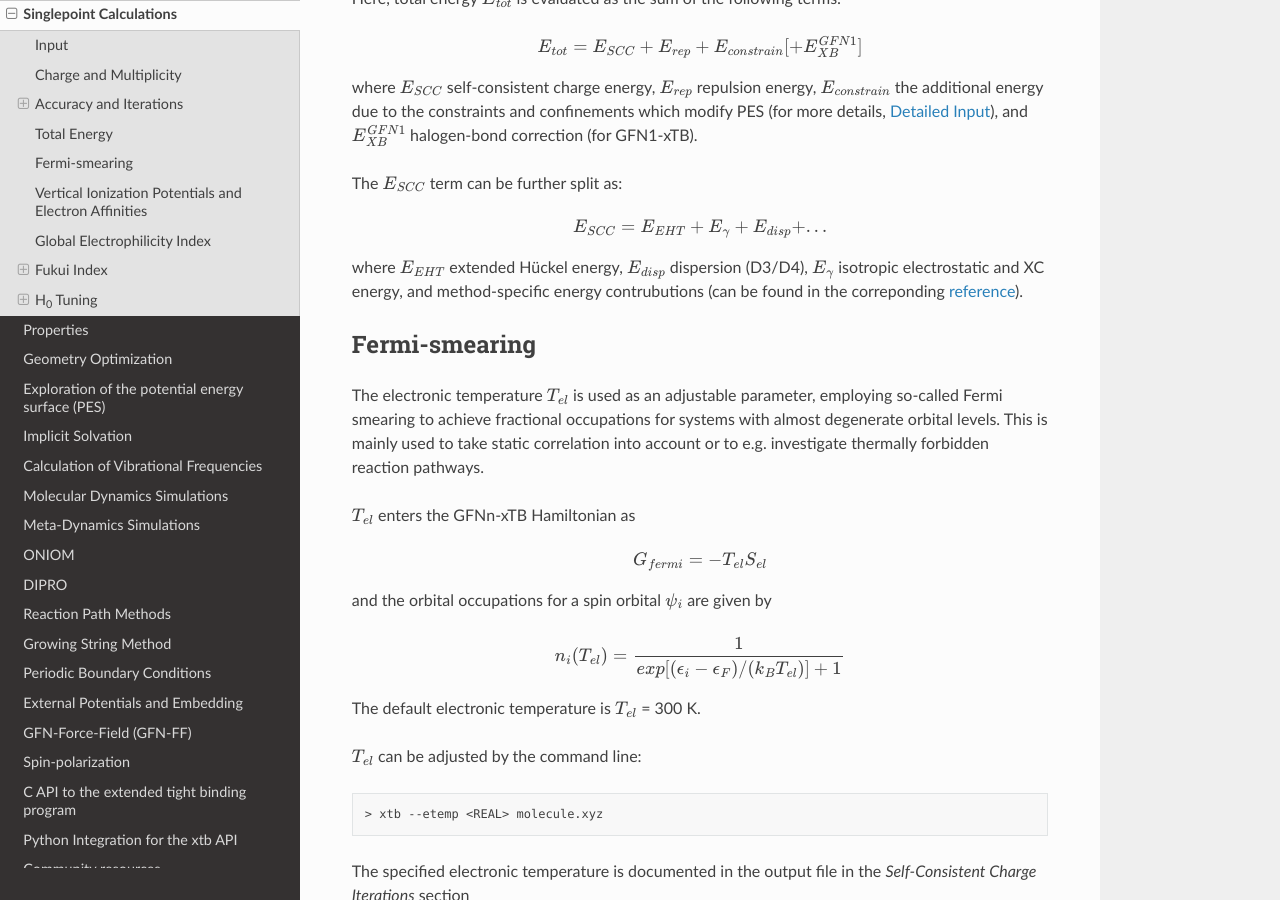
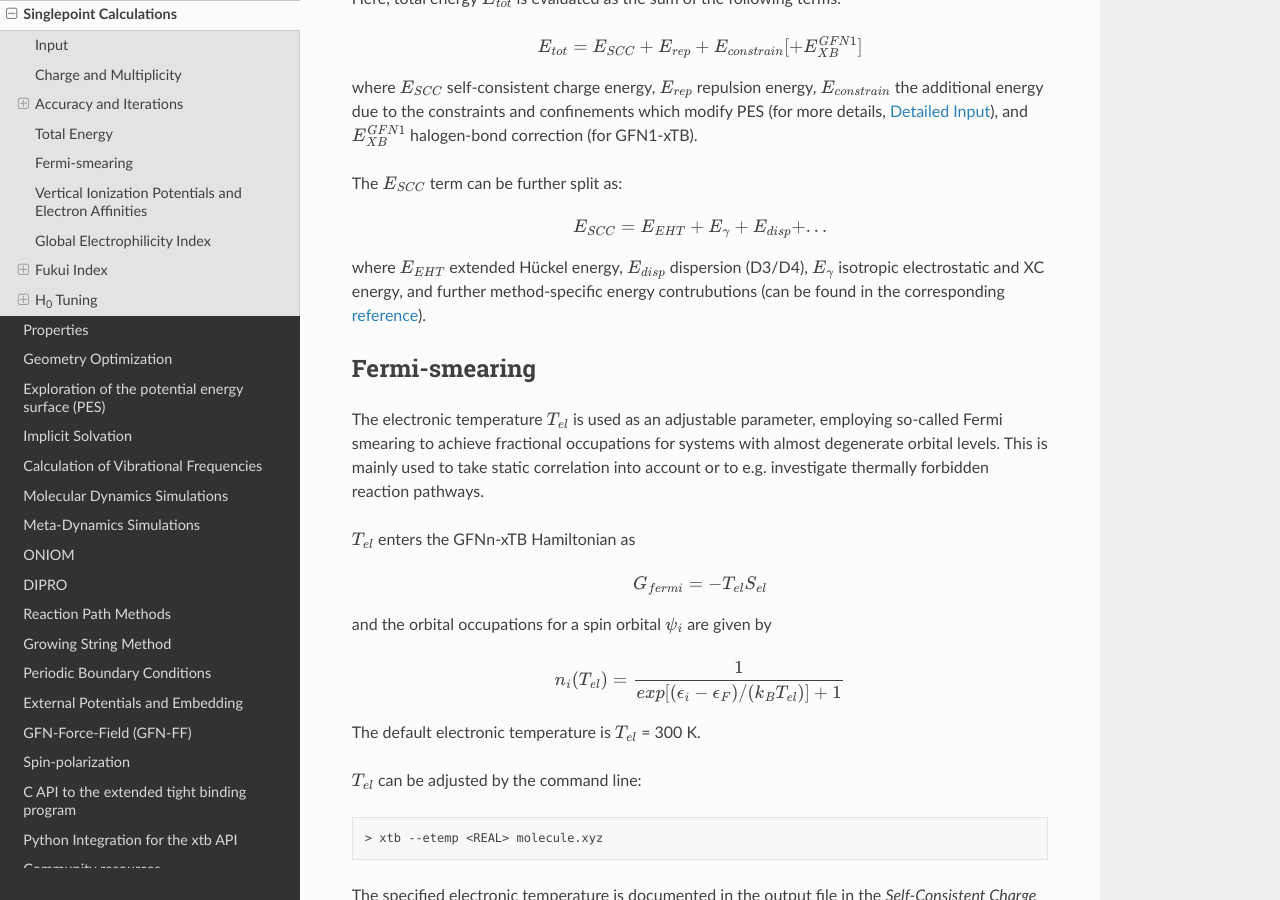
Before and after one commit to grimme-lab/xtb_docs, a Sphinx documentation site: the page built from source/sp.rst, in a window 1280 px wide and 900 px high, scrolled down 5396 px. Built offline with Sphinx 7.4.7 and the Read the Docs theme 2.0.0, drawn with Linux system fonts in a browser that asks for light colours; pages that are not in the unit, such as notebooks, are missing from menus.

Commit message:
Update sp.rst

```diff
--- a/source/sp.rst
+++ b/source/sp.rst
@@ -270,8 +270,8 @@ The :math:`E_{SCC}` term can be further split as:
     E_{SCC} = E_{EHT} + E_{\gamma} + E_{disp} + ...
 
 where :math:`E_{EHT}` extended Hückel energy, :math:`E_{disp}` dispersion (D3/D4), :math:`E_{\gamma}`
-isotropic electrostatic and XC energy, and method-specific energy contrubutions
-(can be found in the correponding `reference <https://wires.onlinelibrary.wiley.com/doi/10.1002/wcms.1493>`_).
+isotropic electrostatic and XC energy, and further method-specific energy contrubutions
+(can be found in the corresponding `reference <https://wires.onlinelibrary.wiley.com/doi/10.1002/wcms.1493>`_).
 
 Fermi-smearing
 ==============
```
